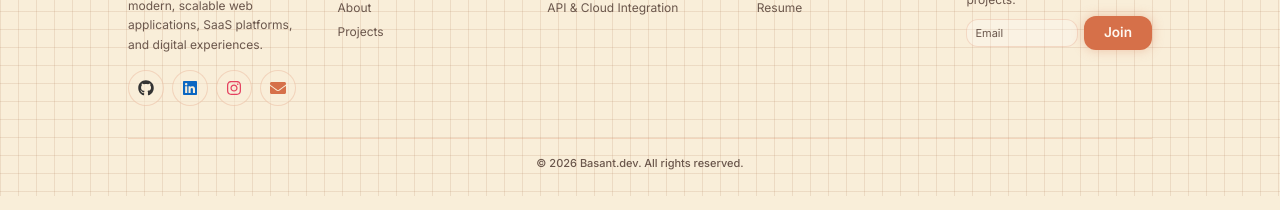
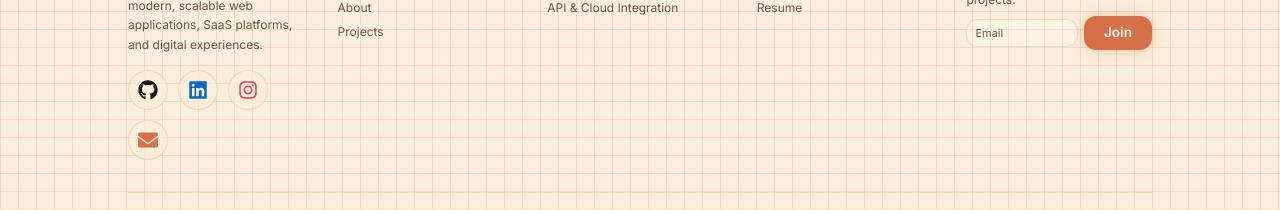
Before and after one commit to basantmahat1/basant.dev-portfolio-fe, a React (Vite) app: page / in a window 1280 px wide. Shown: the part 1825-2035 px from the top of the page. Built offline with nearby package versions, Linux system fonts and the light colour scheme; no server answers; a web font is replaced by a local one.

Commit message:
fix: social icon colors and sizes for dark/light mode - bigger icons with proper brand colors

```diff
--- a/src/components/layout/Footer.jsx
+++ b/src/components/layout/Footer.jsx
@@ -43,13 +43,13 @@ export default function Footer() {
           <p className="leading-relaxed text-text-secondary">
             Full-Stack  Developer building modern, scalable web applications, SaaS platforms, and digital experiences.
           </p>
-          <div className="mt-4 flex flex-wrap gap-2">
+          <div className="mt-4 flex flex-wrap gap-2.5">
             {[
-              { key: 'github', Icon: FaGithub, color: '#333' },
-              { key: 'linkedin', Icon: FaLinkedin, color: '#0A66C2' },
-              { key: 'instagram', Icon: FaInstagram, color: '#E4405F' },
-              { key: 'email', Icon: FaEnvelope, color: 'var(--tertiary)' },
-            ].map(({ key, Icon, color }) => {
+              { key: 'github',    Icon: FaGithub,    lightColor: '#1a1a1a', darkColor: '#e5e5e5', hoverBg: '#1a1a1a' },
+              { key: 'linkedin',  Icon: FaLinkedin,  lightColor: '#0A66C2', darkColor: '#4d9de0', hoverBg: '#0A66C2' },
+              { key: 'instagram', Icon: FaInstagram, lightColor: '#E4405F', darkColor: '#f06d85', hoverBg: '#E4405F' },
+              { key: 'email',     Icon: FaEnvelope,  lightColor: 'var(--tertiary)', darkColor: 'var(--tertiary)', hoverBg: 'var(--tertiary)' },
+            ].map(({ key, Icon, lightColor, darkColor, hoverBg }) => {
               const url = social[key];
               let href = '#';
               if (url) {
@@ -65,9 +65,11 @@ export default function Footer() {
                   href={href}
                   target={url && key !== 'email' ? '_blank' : undefined}
                   rel="noopener noreferrer"
-                  className="group grid h-9 w-9 place-items-center rounded-full border border-[var(--border)] bg-[rgba(249,238,217,0.5)] dark:bg-white/10 text-text-primary transition-all duration-300 hover:bg-tertiary hover:scale-110 hover:shadow-md"
+                  title={key.charAt(0).toUpperCase() + key.slice(1)}
+                  style={{ '--icon-light': lightColor, '--icon-dark': darkColor, '--hover-bg': hoverBg }}
+                  className="social-icon-btn group grid h-10 w-10 place-items-center rounded-full border border-[var(--border)] transition-all duration-300 hover:scale-110 hover:shadow-lg hover:border-transparent"
                 >
-                  <Icon size={16} style={{ color }} className="transition-all duration-300 group-hover:!text-white" />
+                  <Icon size={20} className="social-icon transition-all duration-300 group-hover:text-white" />
                 </a>
               );
             })}
--- a/src/index.css
+++ b/src/index.css
@@ -119,6 +119,32 @@ textarea::placeholder {
 .animate-dash {
   animation: dash 3s linear infinite;
 }
+
+/* ---- Social Icon Buttons (Footer & About) ---- */
+/* Light mode: themed background + brand color icon */
+.social-icon-btn {
+  background-color: rgba(249, 238, 217, 0.7);
+}
+.social-icon-btn .social-icon {
+  color: var(--icon-light, var(--text-primary));
+}
+
+/* Dark mode: darker background + lighter brand color icon */
+body.dark-mode .social-icon-btn {
+  background-color: rgba(255, 255, 255, 0.08);
+}
+body.dark-mode .social-icon-btn .social-icon {
+  color: var(--icon-dark, var(--text-primary));
+}
+
+/* Hover state: brand background + white icon */
+.social-icon-btn:hover {
+  background-color: var(--hover-bg, var(--tertiary));
+}
+.social-icon-btn:hover .social-icon {
+  color: #ffffff !important;
+}
+
 
 /* ---- Shell / Glass component system (ported 1:1 from the reference design) ---- */
 .shell {
```
